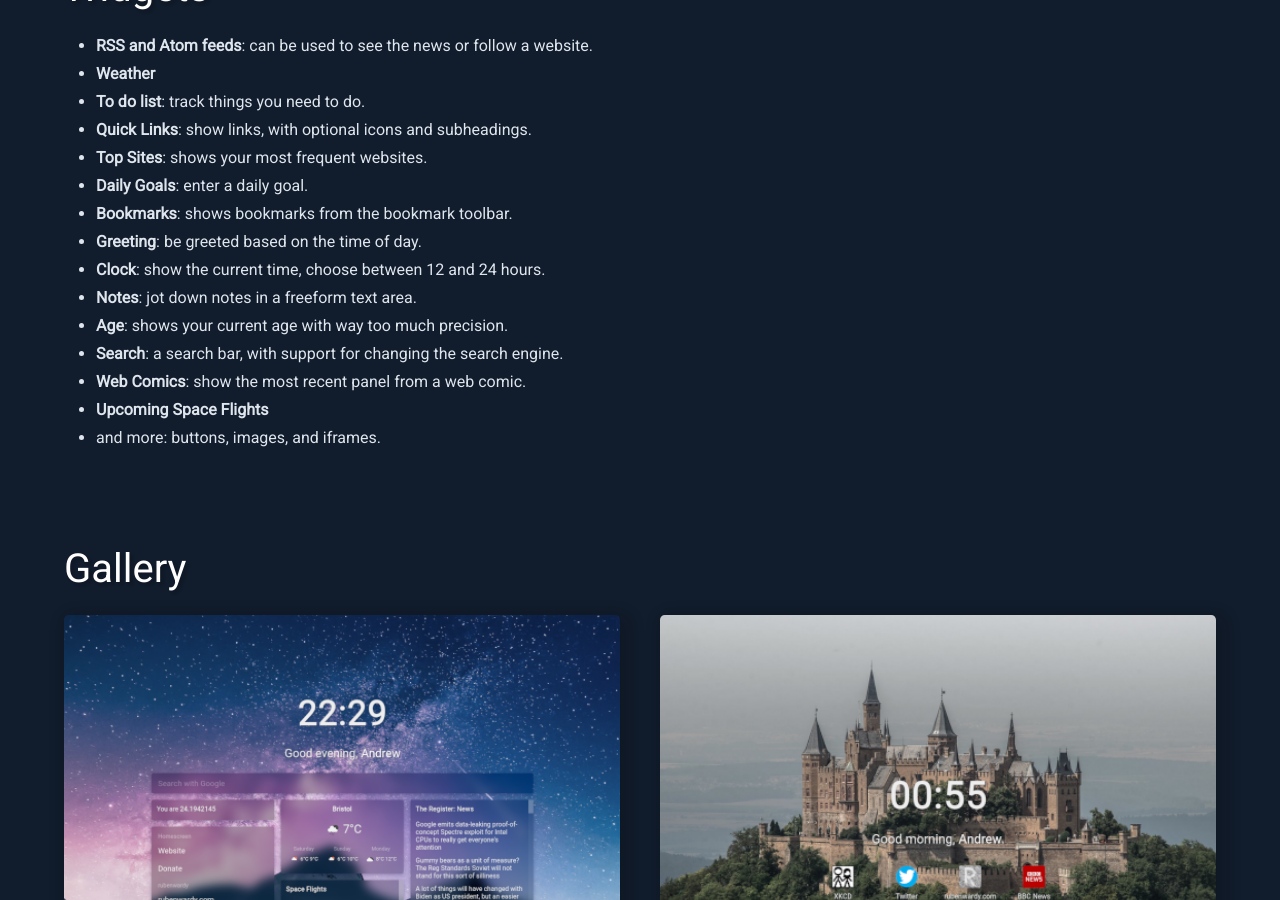
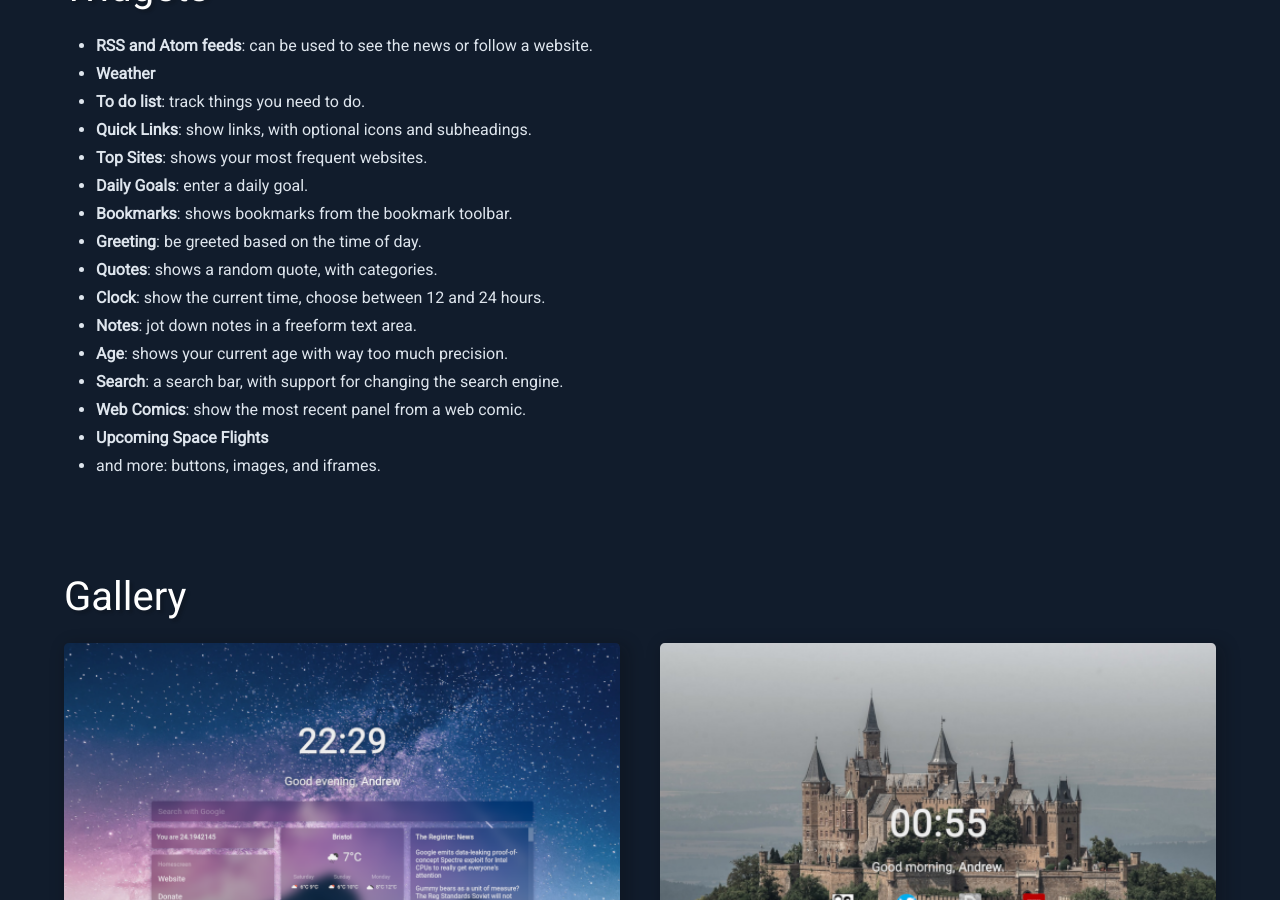
Before and after one commit to rubenwardy/renewedtab_website, a Jekyll site: the page built from index.html, in a window 1280 px wide and 900 px high, scrolled down 3420 px. Built offline with Jekyll 4.4.1, drawn with Linux system fonts in a browser that asks for light colours.

Commit message:
Add quotes to widget list

```diff
--- a/index.html
+++ b/index.html
@@ -99,6 +99,7 @@ layout: default
 				<li><b>Daily Goals</b>: enter a daily goal.</li>
 				<li><b>Bookmarks</b>: shows bookmarks from the bookmark toolbar.</li>
 				<li><b>Greeting</b>: be greeted based on the time of day.</li>
+				<li><b>Quotes</b>: shows a random quote, with categories.</li>
 				<li><b>Clock</b>: show the current time, choose between 12 and 24 hours.</li>
 				<li><b>Notes</b>: jot down notes in a freeform text area.</li>
 				<li><b>Age</b>: shows your current age with way too much precision.</li>
```
